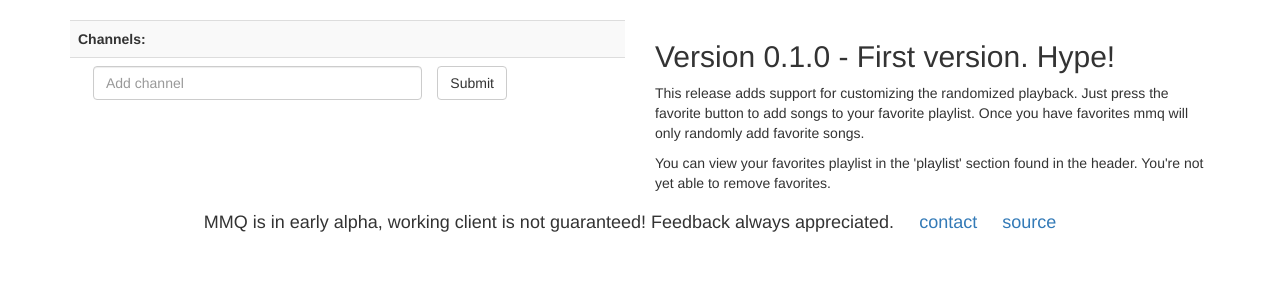
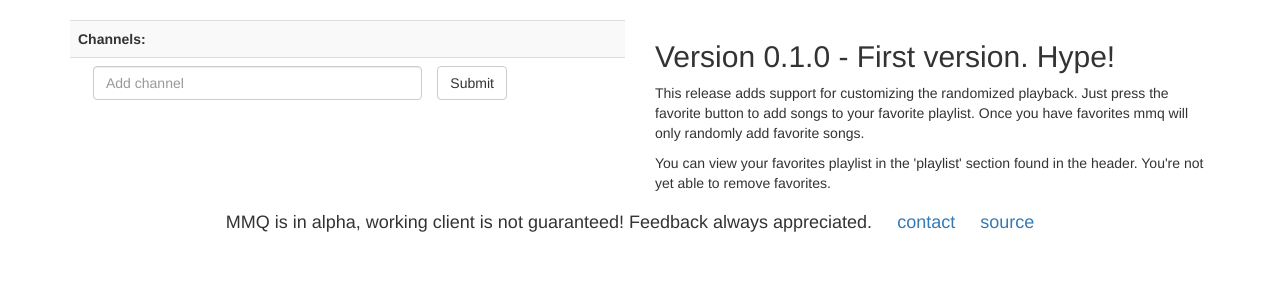
Before and after one commit to jjmartens/mmq, a Flask app: page / in a window 1280 px wide. Shown: the part 52-352 px from the top of the page. Run offline with Flask 2, Linux system fonts and the light colour scheme; data that the repository does not hold is empty; parts of the project's set-up code (start-up, migrations or seed data) failed here and were passed over; some libraries are stand-ins or nearby versions.

Commit message:
more alpha

```diff
--- a/templates/index.html
+++ b/templates/index.html
@@ -54,7 +54,7 @@
     <div class="row">
         <div class="footer col-xs-12">
             <h4 style="text-align:center;width:100%;">
-                <span style="margin-right:20px;">MMQ is in early alpha, working client is not guaranteed! Feedback always appreciated.</span>
+                <span style="margin-right:20px;">MMQ is in alpha, working client is not guaranteed! Feedback always appreciated.</span>
                 <a target="_blank" href="mailto:mmq@martns.nl" style="margin-right:20px;">contact</a>
                 <a target="_blank" href="http://www.github.com/jantjee314/mmq" style="margin-right:20px;">source</a>
             </h4>
```
